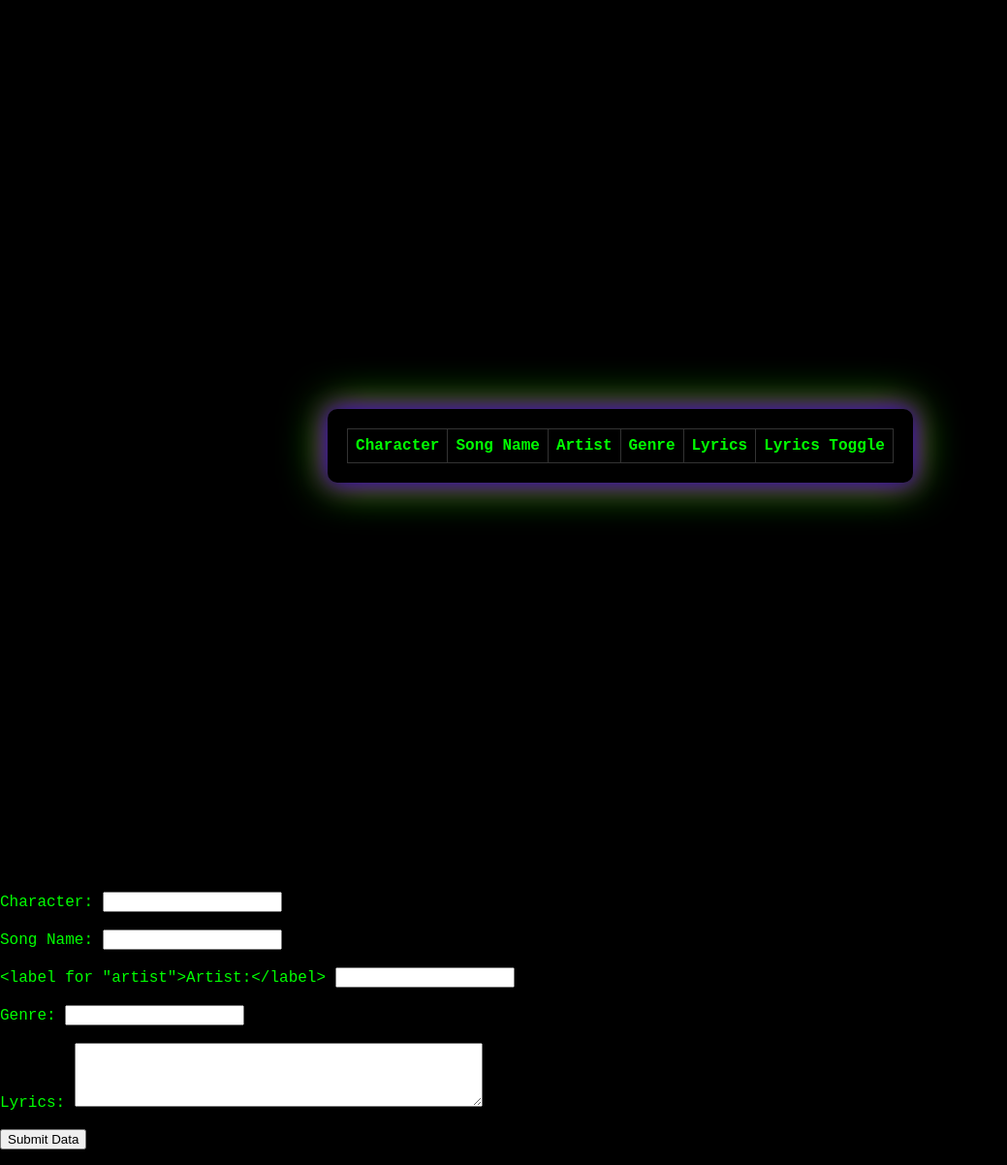
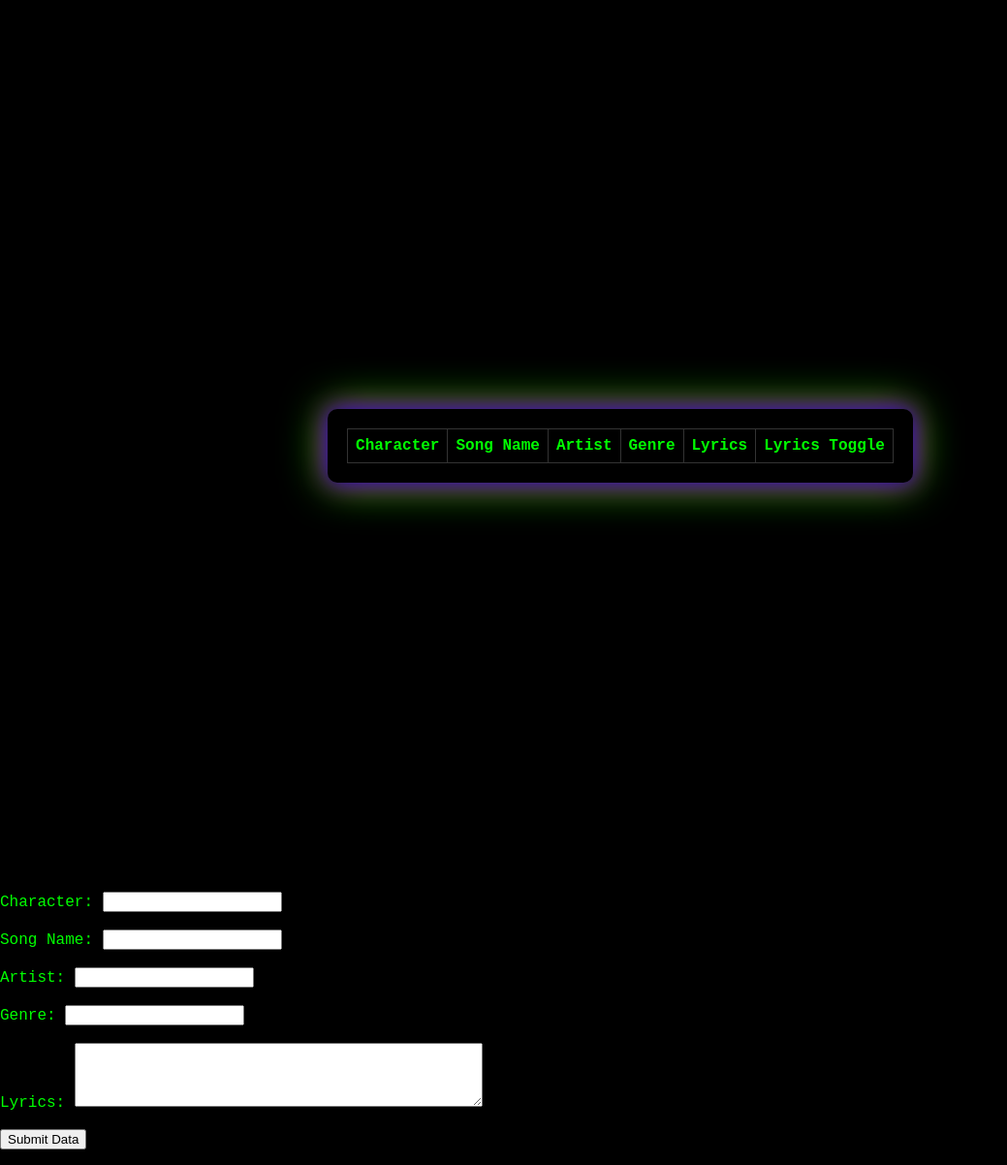
Before and after one commit to APCSP-RAGS/pp-frontend, a Jekyll site: the page built from _posts/2023-10-16-charactersongs.md, in a window 1280 px wide. Shown: the whole page at 97% size, without its empty margins (0-1039 px from the left). Built offline with Jekyll 4.4.1, drawn with Linux system fonts in a browser that asks for light colours; part of the change alters nothing that is shown.

Commit message:
Oppenheimer + Masterchief

```diff
--- a/_posts/2023-10-16-charactersongs.md
+++ b/_posts/2023-10-16-charactersongs.md
@@ -8,8 +8,6 @@ tags: [javascript, fetch, dom, getElementID, appendChild]
 <html>
 <head>
   <style>
-    /* Style for the table and other styles... */
-
     /* Style for the table */
     body {
       background-color: #000;
@@ -53,15 +51,6 @@ tags: [javascript, fetch, dom, getElementID, appendChild]
       }
       75% {
         box-shadow: 0 0 20px #0f0, 0 0 35px #00f, 0 0 45px #f00;
-      }
-    }
-
-    @keyframes music {
-      0% {
-        transform: translateX(0);
-      }
-      100% {
-        transform: translateX(10px);
       }
     }
 
@@ -140,7 +129,7 @@ tags: [javascript, fetch, dom, getElementID, appendChild]
     <label for="songName">Song Name:</label>
     <input type="text" id="songName" name="songName" required><br><br>
 
-    <label for "artist">Artist:</label>
+    <label for="artist">Artist:</label>
     <input type="text" id="artist" name="artist" required><br><br>
 
     <label for="genre">Genre:</label>
```
